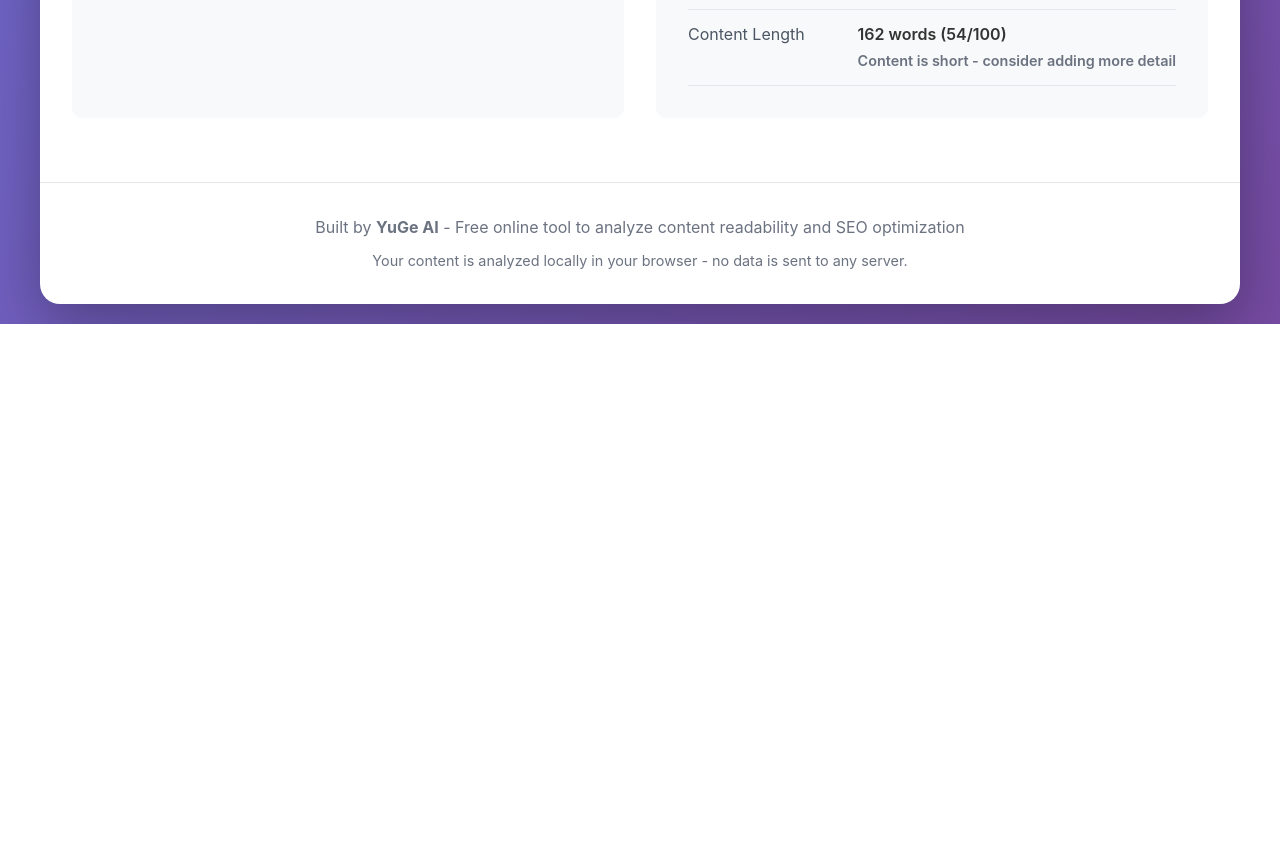
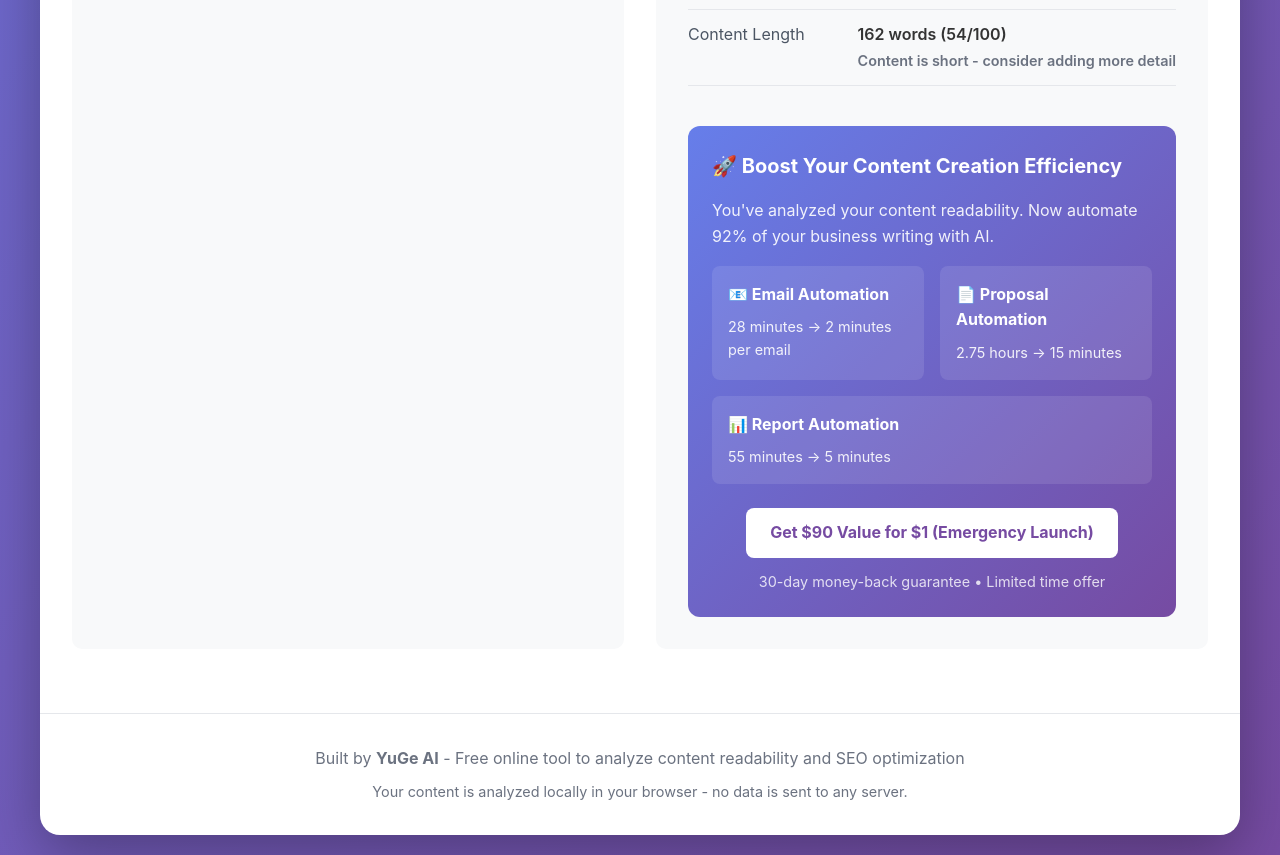
Before and after one commit to shaguoerai/seo-readability-tool, a website: page index.html in a window 1280 px wide. Shown: the part 1772-2627 px from the top of the page. Before the commit the page ends 2096 px from the top, so only its background shows below. Drawn offline with Linux system fonts and the light colour scheme.

Commit message:
Add tool recommendation section after analysis

```diff
--- a/i18n.js
+++ b/i18n.js
@@ -108,7 +108,19 @@ Key areas we analyze:
 3. Content structure and formatting
 4. Overall optimization score
 
-Start optimizing your content today for better engagement and search rankings!`
+Start optimizing your content today for better engagement and search rankings!`,
+
+        // Tool recommendation (English)
+        recommendationTitle: "Boost Your Content Creation Efficiency",
+        recommendationText: "You've analyzed your content readability. Now automate 92% of your business writing with AI.",
+        emailAutomation: "Email Automation",
+        emailSaving: "28 minutes → 2 minutes per email",
+        proposalAutomation: "Proposal Automation",
+        proposalSaving: "2.75 hours → 15 minutes",
+        reportAutomation: "Report Automation",
+        reportSaving: "55 minutes → 5 minutes",
+        getToolButton: "Get $90 Value for $1 (Emergency Launch)",
+        riskFree: "30-day money-back guarantee • Limited time offer"
     },
 
     zh: {
@@ -218,7 +230,19 @@ SEO（搜索引擎优化）涉及优化您的内容以在搜索引擎结果中
 3. 内容结构和格式
 4. 整体优化分数
 
-立即开始优化您的内容，以获得更好的参与度和搜索排名！`
+立即开始优化您的内容，以获得更好的参与度和搜索排名！`,
+
+        // Tool recommendation (Chinese)
+        recommendationTitle: "提升内容创作效率",
+        recommendationText: "您已分析了内容可读性。现在使用AI自动化92%的商业写作。",
+        emailAutomation: "邮件自动化",
+        emailSaving: "28分钟 → 2分钟每封邮件",
+        proposalAutomation: "提案自动化",
+        proposalSaving: "2.75小时 → 15分钟",
+        reportAutomation: "报告自动化",
+        reportSaving: "55分钟 → 5分钟",
+        getToolButton: "获取$90价值仅需$1（紧急启动）",
+        riskFree: "30天退款保证 • 限时优惠"
     }
 };
 
--- a/index.html
+++ b/index.html
@@ -411,6 +411,73 @@
                 }
             }
         }
+
+        // Add tool recommendation after analysis
+        function showToolRecommendation() {
+            const recommendationHTML = `
+                <div class="recommendation-section" style="margin-top: 2.5rem; padding: 1.5rem; background: linear-gradient(135deg, #667eea 0%, #764ba2 100%); border-radius: 12px; color: white;">
+                    <h3 style="margin-top: 0; margin-bottom: 1rem; font-size: 1.25rem;">
+                        🚀 <span data-i18n="recommendationTitle">Boost Your Content Creation Efficiency</span>
+                    </h3>
+                    <p style="margin-bottom: 1rem; opacity: 0.9;">
+                        <span data-i18n="recommendationText">You've analyzed your content readability. Now automate 92% of your business writing with AI.</span>
+                    </p>
+                    <div style="display: flex; flex-wrap: wrap; gap: 1rem; margin-bottom: 1.5rem;">
+                        <div style="flex: 1; min-width: 200px; background: rgba(255,255,255,0.1); padding: 1rem; border-radius: 8px;">
+                            <div style="font-weight: bold; margin-bottom: 0.5rem;">📧 <span data-i18n="emailAutomation">Email Automation</span></div>
+                            <div style="font-size: 0.9rem; opacity: 0.9;">
+                                <span data-i18n="emailSaving">28 minutes → 2 minutes per email</span>
+                            </div>
+                        </div>
+                        <div style="flex: 1; min-width: 200px; background: rgba(255,255,255,0.1); padding: 1rem; border-radius: 8px;">
+                            <div style="font-weight: bold; margin-bottom: 0.5rem;">📄 <span data-i18n="proposalAutomation">Proposal Automation</span></div>
+                            <div style="font-size: 0.9rem; opacity: 0.9;">
+                                <span data-i18n="proposalSaving">2.75 hours → 15 minutes</span>
+                            </div>
+                        </div>
+                        <div style="flex: 1; min-width: 200px; background: rgba(255,255,255,0.1); padding: 1rem; border-radius: 8px;">
+                            <div style="font-weight: bold; margin-bottom: 0.5rem;">📊 <span data-i18n="reportAutomation">Report Automation</span></div>
+                            <div style="font-size: 0.9rem; opacity: 0.9;">
+                                <span data-i18n="reportSaving">55 minutes → 5 minutes</span>
+                            </div>
+                        </div>
+                    </div>
+                    <div style="text-align: center;">
+                        <a href="https://shaguoer.gumroad.com/l/oxjut"
+                           target="_blank"
+                           style="display: inline-block; background: white; color: #764ba2; padding: 0.75rem 1.5rem; border-radius: 8px; text-decoration: none; font-weight: bold; transition: transform 0.2s;"
+                           onmouseover="this.style.transform='translateY(-2px)'"
+                           onmouseout="this.style.transform='translateY(0)'">
+                            <span data-i18n="getToolButton">Get $90 Value for $1 (Emergency Launch)</span>
+                        </a>
+                        <p style="margin-top: 0.75rem; font-size: 0.9rem; opacity: 0.8;">
+                            <span data-i18n="riskFree">30-day money-back guarantee • Limited time offer</span>
+                        </p>
+                    </div>
+                </div>
+            `;
+
+            // Insert recommendation after results
+            const resultsSection = document.getElementById('results-content');
+            if (resultsSection && !resultsSection.querySelector('.recommendation-section')) {
+                resultsSection.insertAdjacentHTML('beforeend', recommendationHTML);
+
+                // Update i18n for new elements
+                if (i18n) {
+                    i18n.applyLanguage(i18n.getCurrentLanguage());
+                }
+            }
+        }
+
+        // Modify analyzeContent to show recommendation
+        const originalAnalyzeContent = analyzeContent;
+        analyzeContent = function() {
+            const result = originalAnalyzeContent.apply(this, arguments);
+            // Show recommendation after a short delay
+            setTimeout(showToolRecommendation, 500);
+            return result;
+        };
+
     </script>
 </body>
 </html>
```
